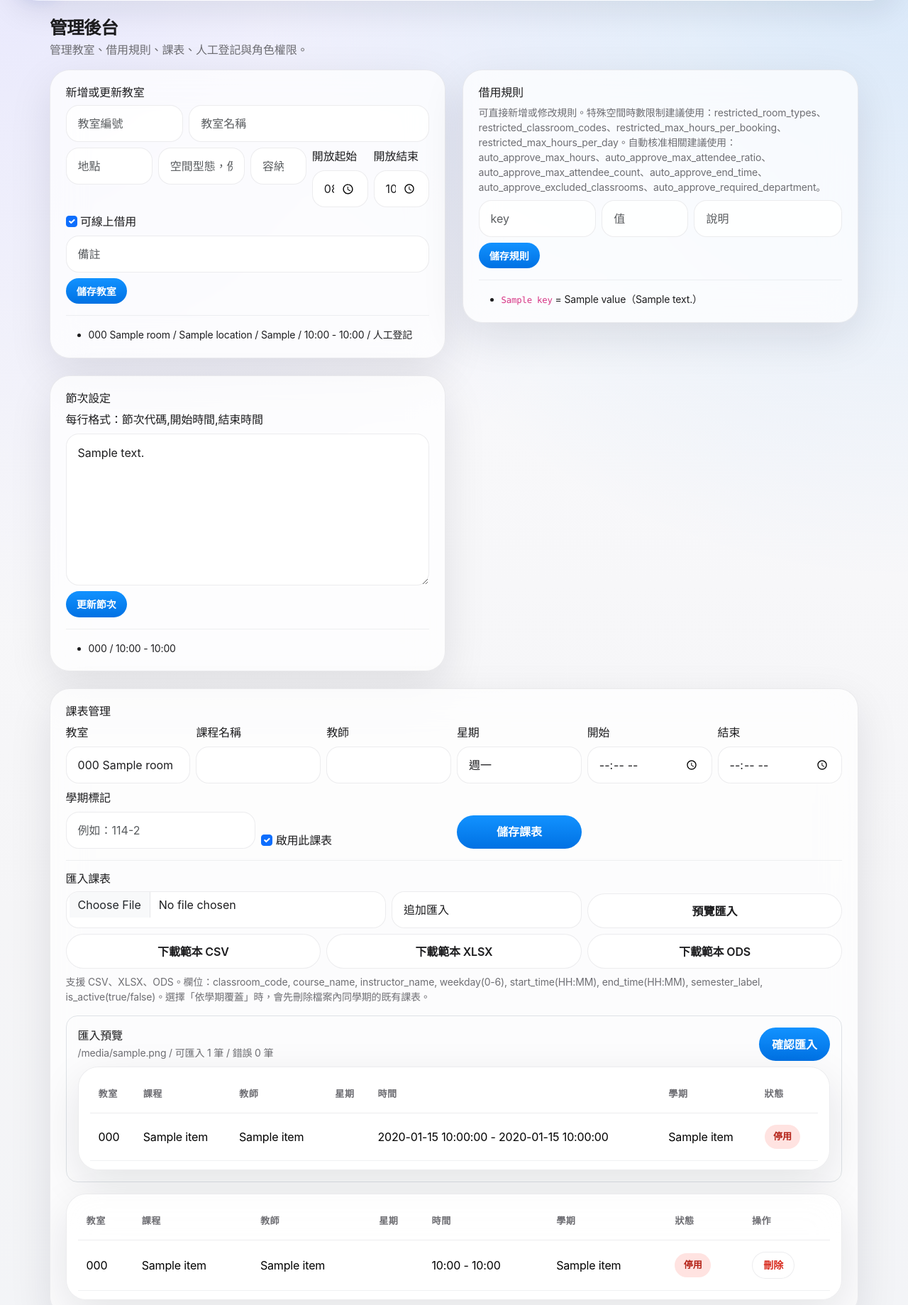
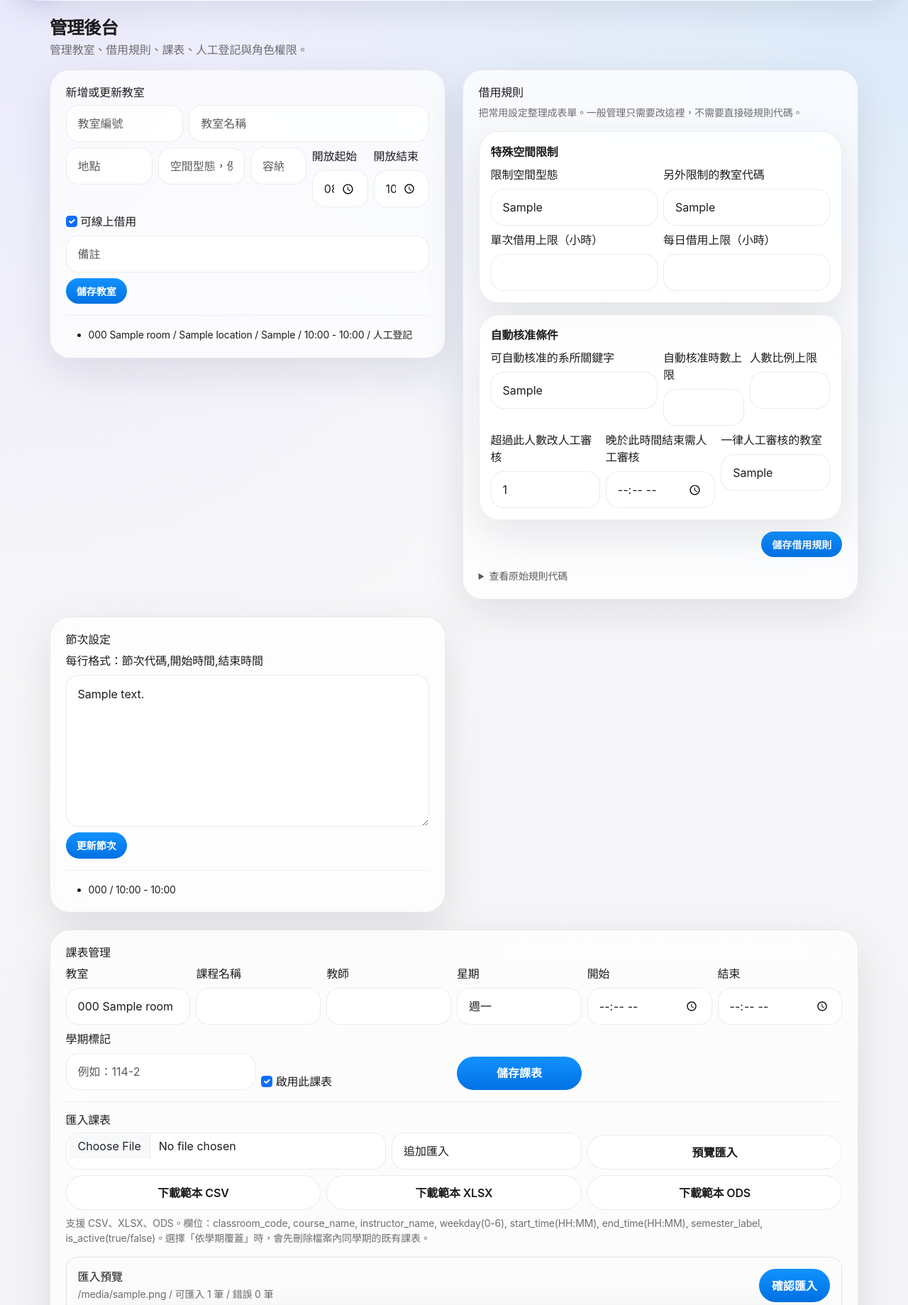
Before and after one commit to HansChung/EDClassrooom, a Python web app: template app/templates/admin/dashboard.html in a window 1280 px wide. Shown: the part 101-1940 px from the top of the page at 71% size. Run offline with Jinja, Linux system fonts and the light colour scheme; the template is opened without the code that fills it: most values are stand-ins (such as "Sample title", 1, 10 or a date in 2020).

Commit message:
Simplify booking rules admin UI

```diff
--- a/app/templates/admin/dashboard.html
+++ b/app/templates/admin/dashboard.html
@@ -45,19 +45,74 @@
   <div class="col-lg-6">
     <div class="card card-body">
       <h3 class="h6">借用規則</h3>
-      <div class="muted small mb-2">可直接新增或修改規則。特殊空間時數限制建議使用：restricted_room_types、restricted_classroom_codes、restricted_max_hours_per_booking、restricted_max_hours_per_day。自動核准相關建議使用：auto_approve_max_hours、auto_approve_max_attendee_ratio、auto_approve_max_attendee_count、auto_approve_end_time、auto_approve_excluded_classrooms、auto_approve_required_department。</div>
-      <form method="post" action="{{ url_for('admin.upsert_rule') }}" class="row g-2">
-        <div class="col-4"><input name="key" class="form-control" placeholder="key" required></div>
-        <div class="col-3"><input name="value" class="form-control" placeholder="值" required></div>
-        <div class="col-5"><input name="description" class="form-control" placeholder="說明" required></div>
-        <div class="col-12"><button class="btn btn-primary btn-sm">儲存規則</button></div>
+      <div class="muted small mb-3">把常用設定整理成表單。一般管理只需要改這裡，不需要直接碰規則代碼。</div>
+      <form method="post" action="{{ url_for('admin.update_rule_settings') }}" class="row g-3">
+        <div class="col-12">
+          <div class="glass-card p-3 h-100">
+            <div class="fw-semibold mb-2">特殊空間限制</div>
+            <div class="row g-2">
+              <div class="col-md-6">
+                <label class="form-label">限制空間型態</label>
+                <input name="restricted_room_types" class="form-control" value="{{ rule_values.get('restricted_room_types', '') }}" placeholder="例如：影棚,錄音室">
+              </div>
+              <div class="col-md-6">
+                <label class="form-label">另外限制的教室代碼</label>
+                <input name="restricted_classroom_codes" class="form-control" value="{{ rule_values.get('restricted_classroom_codes', '') }}" placeholder="例如：L111,L108,L109">
+              </div>
+              <div class="col-md-6">
+                <label class="form-label">單次借用上限（小時）</label>
+                <input name="restricted_max_hours_per_booking" type="number" min="1" class="form-control" value="{{ rule_values.get('restricted_max_hours_per_booking', '') }}">
+              </div>
+              <div class="col-md-6">
+                <label class="form-label">每日借用上限（小時）</label>
+                <input name="restricted_max_hours_per_day" type="number" min="1" class="form-control" value="{{ rule_values.get('restricted_max_hours_per_day', '') }}">
+              </div>
+            </div>
+          </div>
+        </div>
+        <div class="col-12">
+          <div class="glass-card p-3 h-100">
+            <div class="fw-semibold mb-2">自動核准條件</div>
+            <div class="row g-2">
+              <div class="col-md-6">
+                <label class="form-label">可自動核准的系所關鍵字</label>
+                <input name="auto_approve_required_department" class="form-control" value="{{ rule_values.get('auto_approve_required_department', '') }}" placeholder="例如：教育科技,教科">
+              </div>
+              <div class="col-md-3">
+                <label class="form-label">自動核准時數上限</label>
+                <input name="auto_approve_max_hours" type="number" min="1" class="form-control" value="{{ rule_values.get('auto_approve_max_hours', '') }}">
+              </div>
+              <div class="col-md-3">
+                <label class="form-label">人數比例上限</label>
+                <input name="auto_approve_max_attendee_ratio" type="number" min="0" max="1" step="0.1" class="form-control" value="{{ rule_values.get('auto_approve_max_attendee_ratio', '') }}">
+              </div>
+              <div class="col-md-4">
+                <label class="form-label">超過此人數改人工審核</label>
+                <input name="auto_approve_max_attendee_count" type="number" min="1" class="form-control" value="{{ rule_values.get('auto_approve_max_attendee_count', '') }}" placeholder="留空代表不限制">
+              </div>
+              <div class="col-md-4">
+                <label class="form-label">晚於此時間結束需人工審核</label>
+                <input name="auto_approve_end_time" type="time" class="form-control" value="{{ rule_values.get('auto_approve_end_time', '') }}">
+              </div>
+              <div class="col-md-4">
+                <label class="form-label">一律人工審核的教室</label>
+                <input name="auto_approve_excluded_classrooms" class="form-control" value="{{ rule_values.get('auto_approve_excluded_classrooms', '') }}" placeholder="例如：ED205,L111">
+              </div>
+            </div>
+          </div>
+        </div>
+        <div class="col-12 d-flex justify-content-end gap-2">
+          <button class="btn btn-primary btn-sm">儲存借用規則</button>
+        </div>
       </form>
-      <hr>
-      <ul class="small mb-0">
-        {% for rule in rules %}
-          <li><code>{{ rule.key }}</code> = {{ rule.value }}（{{ rule.description }}）</li>
-        {% endfor %}
-      </ul>
+      <details class="mt-3">
+        <summary class="small text-muted">查看原始規則代碼</summary>
+        <ul class="small mb-0 mt-2">
+          {% for rule in rules %}
+            <li><code>{{ rule.key }}</code> = {{ rule.value }}（{{ rule.description }}）</li>
+          {% endfor %}
+        </ul>
+      </details>
     </div>
   </div>
 
```
Also changed, not shown: app/modules/admin/routes.py (+31 -0 lines).
